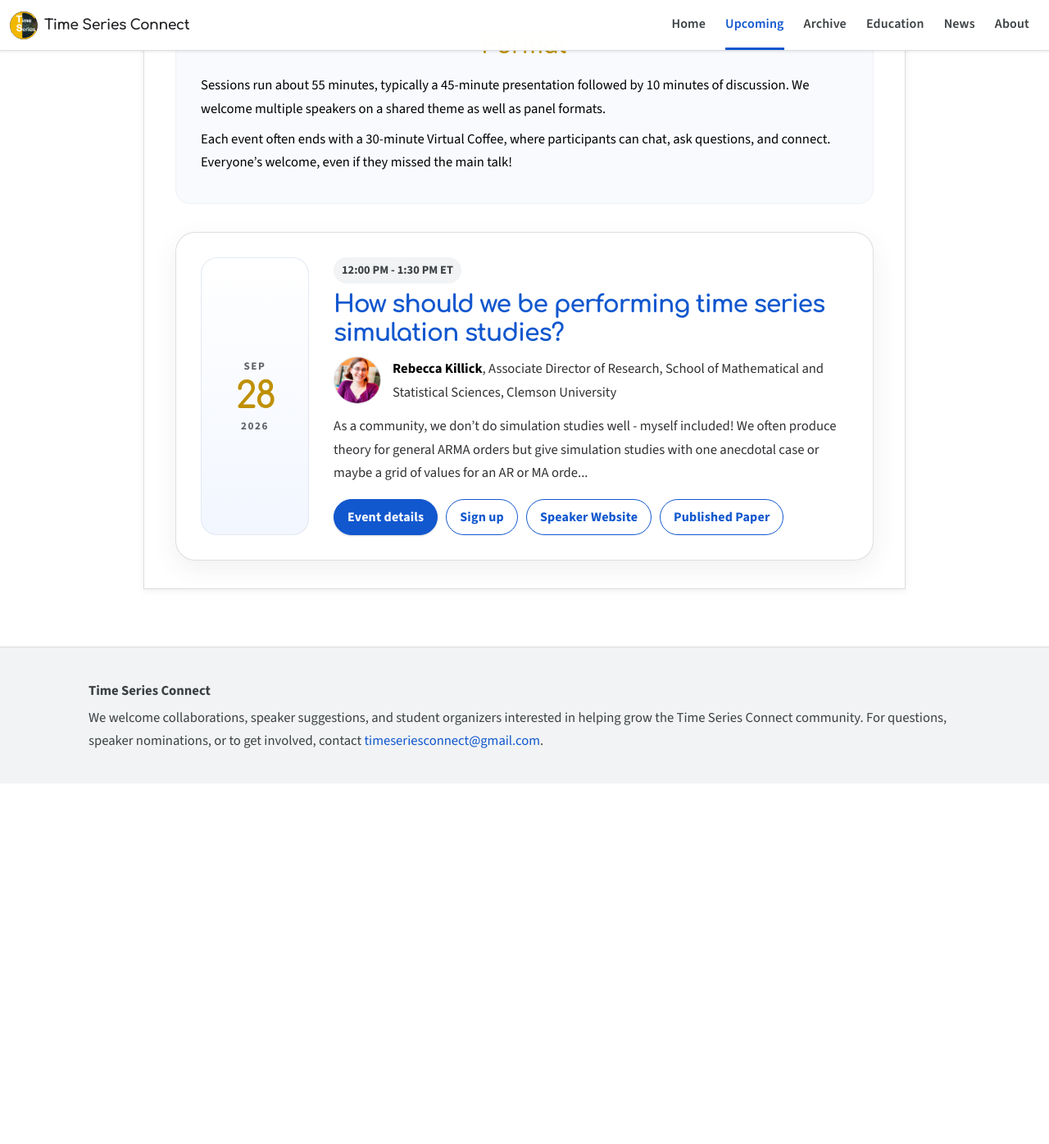
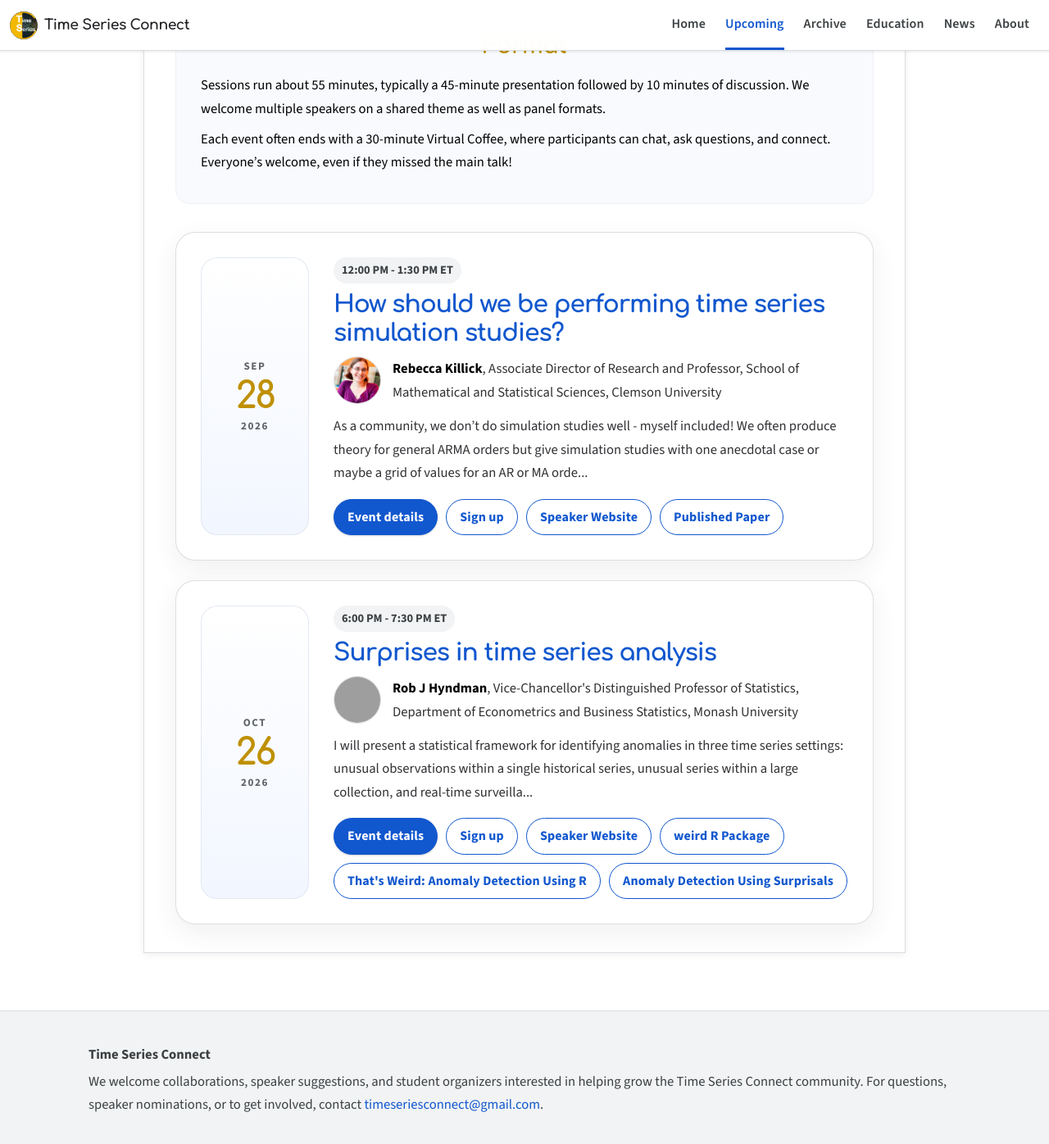
Before and after one commit to yaozheng-stat/time-series-connect, a Jekyll site: the page built from _pages/webinars-upcoming.md, in a window 1280 px wide and 1400 px high, scrolled down 275 px. Shown: the top 1396 px of the window at 82% size. Built offline with Jekyll 4.4.1, drawn with Linux system fonts in a browser that asks for light colours; before the commit the page ends 1231 px from its top, so only the background shows below that; grey boxes are pictures that could not be loaded.

Commit message:
add RH's webinar

```diff
--- a/_webinars/2026-09-28-rebecca-killick.md
+++ b/_webinars/2026-09-28-rebecca-killick.md
@@ -1,7 +1,7 @@
 ---
 title: "How should we be performing time series simulation studies?"
 speaker: "Rebecca Killick"
-affiliation: "Associate Director of Research, School of Mathematical and Statistical Sciences, Clemson University"
+affiliation: "Associate Director of Research and Professor, School of Mathematical and Statistical Sciences, Clemson University"
 date: 2026-09-28
 permalink: /webinars/rebecca-killick/
 time: "12:00 PM - 1:30 PM ET"
--- /dev/null
+++ b/_webinars/2026-10-26-rob-hyndman.md
@@ -0,0 +1,43 @@
+---
+title: "Surprises in time series analysis"
+speaker: "Rob J Hyndman"
+affiliation: "Vice-Chancellor's Distinguished Professor of Statistics, Department of Econometrics and Business Statistics, Monash University"
+date: 2026-10-26
+permalink: /webinars/rob-hyndman/
+time: "6:00 PM - 7:30 PM ET"
+speaker_url: "https://robjhyndman.com/"
+speaker_image: "/assets/images/speakers/rob-hyndman.jpg"
+registration_url: "https://events.teams.microsoft.com/event/cab77726-7373-4172-9079-7710c45db522@17f1a87e-2a25-4eaa-b9df-9d439034b080?source=copyLinkLegacyShareEventDialog"
+slides_url: ""
+youtube_url: ""
+materials_url: ""
+materials:
+  - title: "weird R Package"
+    url: "https://pkg.robjhyndman.com/weird/"
+  - title: "That's Weird: Anomaly Detection Using R"
+    url: "https://otexts.com/weird"
+  - title: "Anomaly Detection Using Surprisals"
+    url: "http://robjhyndman.com/publications/surprisals.html"
+---
+## Abstract
+
+<!-- archive-abstract-start -->
+I will present a statistical framework for identifying anomalies in three time series settings: unusual observations within a single historical series, unusual series within a large collection, and real-time surveillance of incoming data streams.
+
+In each case, anomalies are identified using a probabilistic approach based on "surprisal values" - equal to minus the log (conditional) density of each observation - with extreme value theory used to model the tail of the surprisal distribution and avoid strong parametric assumptions.
+
+The methods will be illustrated using the [{weird}](https://pkg.robjhyndman.com/weird/) package for R, with examples including French and US mortality rates, and pharmaceutical sales.
+<!-- archive-abstract-end -->
+
+## Speaker Bio
+
+Rob J Hyndman FAA FASSA holds the position of Vice-Chancellor's Distinguished Professor of Statistics in the [Department of Econometrics and Business Statistics](https://monash.edu/business/ebs) at [Monash University](https://www.monash.edu/), and is an elected Fellow of both the [Australian Academy of Science](https://www.science.org.au/profile/rob-hyndman) and the [Academy of Social Sciences in Australia](https://socialsciences.org.au/academy-fellow/?sId=0032v00003JxrvjAAB). He is the author of over 230 research papers and 6 books in statistical science. In 2007, he received the [Moran medal](https://www.science.org.au/past-winners/2007-awardees#moran) from the Australian Academy of Science for his contributions to statistical research, especially in the area of statistical forecasting. In 2021, he received the [Pitman medal](https://www.statsoc.org.au/Pitman-Medal-Recipients) from the Statistical Society of Australia. For over 40 years, Rob has maintained an active consulting practice, assisting hundreds of companies and organizations around the world. He has won awards for his research, teaching, consulting and graduate supervision.
+
+## Software
+
+The methods will be illustrated using the [`weird`](https://pkg.robjhyndman.com/weird/) package for R.
+
+## References
+
+- Hyndman, Rob J. 2026. *That's Weird: Anomaly Detection Using R*. [https://OTexts.com/weird](https://otexts.com/weird).
+- Hyndman, Rob J, and David T Frazier. 2026. "Anomaly Detection Using Surprisals." [http://robjhyndman.com/publications/surprisals.html](http://robjhyndman.com/publications/surprisals.html).
```
Also changed, not shown: 1 other file.
